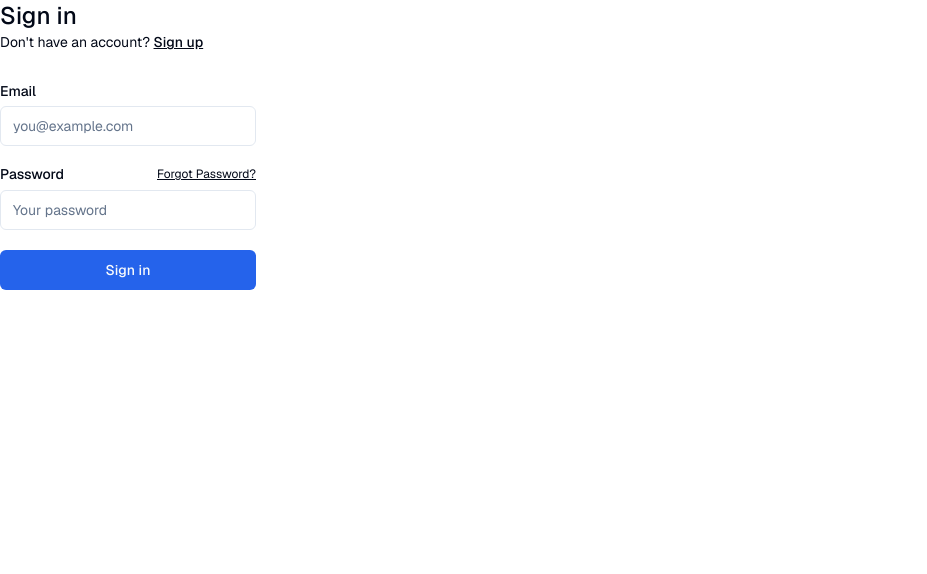
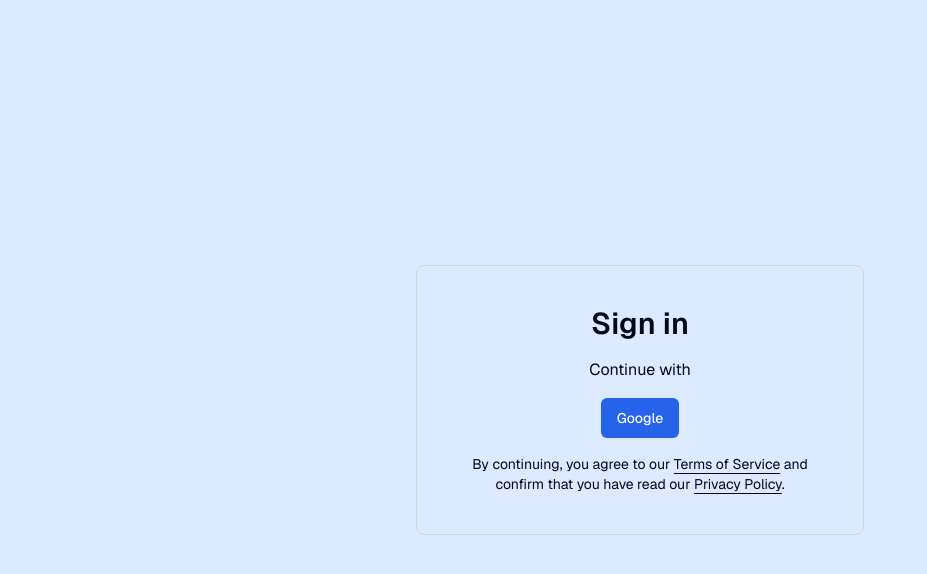
Before and after one commit to osusach/supabase-week-12, a Next.js app: page /sign-in in a window 1280 px wide. Shown: the top 574 px of the page, without its empty margins (0-927 px from the left). Built offline with nearby package versions, Linux system fonts and the light colour scheme.

Commit message:
feat: add login page

```diff
--- a/app/(auth-pages)/layout.tsx
+++ b/app/(auth-pages)/layout.tsx
@@ -3,7 +3,5 @@
 }: {
   children: React.ReactNode;
 }) {
-  return (
-    <div className="max-w-7xl flex flex-col gap-12 items-start">{children}</div>
-  );
+  return <div className={"bg-blue-100"}>{children}</div>;
 }
--- a/app/(auth-pages)/sign-in/page.tsx
+++ b/app/(auth-pages)/sign-in/page.tsx
@@ -1,43 +1,39 @@
-import { signInAction } from "@/app/actions";
-import { FormMessage, Message } from "@/components/form-message";
-import { SubmitButton } from "@/components/submit-button";
-import { Input } from "@/components/ui/input";
-import { Label } from "@/components/ui/label";
+"use client";
+
 import Link from "next/link";
 
-export default function Login({ searchParams }: { searchParams: Message }) {
+import { Button } from "@/components/ui/button";
+import { signInWithGoogle } from "@/actions/auth";
+
+export default function Login() {
   return (
-    <form className="flex-1 flex flex-col min-w-64">
-      <h1 className="text-2xl font-medium">Sign in</h1>
-      <p className="text-sm text-foreground">
-        Don&apos;t have an account?{" "}
-        <Link className="text-foreground font-medium underline" href="/sign-up">
-          Sign up
-        </Link>
-      </p>
-      <div className="flex flex-col gap-2 [&>input]:mb-3 mt-8">
-        <Label htmlFor="email">Email</Label>
-        <Input name="email" placeholder="you@example.com" required />
-        <div className="flex justify-between items-center">
-          <Label htmlFor="password">Password</Label>
-          <Link
-            className="text-xs text-foreground underline"
-            href="/forgot-password"
-          >
-            Forgot Password?
+    <div className={"flex justify-center items-center min-h-screen p-5"}>
+      <div
+        className={
+          "flex flex-col items-center gap-4 max-w-md border border-gray-300 rounded-lg p-5 lg:p-10 text-center"
+        }
+      >
+        <h1 className={"text-2xl font-semibold lg:text-3xl"}>Sign in</h1>
+        <p>Continue with</p>
+        <Button
+          onClick={async () => {
+            await signInWithGoogle();
+          }}
+        >
+          Google
+        </Button>
+        <p className={"text-sm"}>
+          By continuing, you agree to our{" "}
+          <Link className={"underline underline-offset-4"} href={"/legal"}>
+            Terms of Service
+          </Link>{" "}
+          and confirm that you have read our{" "}
+          <Link className={"underline underline-offset-4"} href={"/privacy"}>
+            Privacy Policy
           </Link>
-        </div>
-        <Input
-          type="password"
-          name="password"
-          placeholder="Your password"
-          required
-        />
-        <SubmitButton pendingText="Signing In..." formAction={signInAction}>
-          Sign in
-        </SubmitButton>
-        <FormMessage message={searchParams} />
+          .
+        </p>
       </div>
-    </form>
+    </div>
   );
 }
--- a/app/page.tsx
+++ b/app/page.tsx
@@ -29,7 +29,7 @@
         </div>
         <div>
           <Button asChild variant={"secondary"}>
-            <Link href={"/"}>Sign in</Link>
+            <Link href={"/sign-in"}>Sign in</Link>
           </Button>
         </div>
       </header>
```
